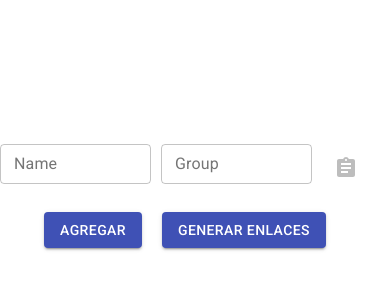
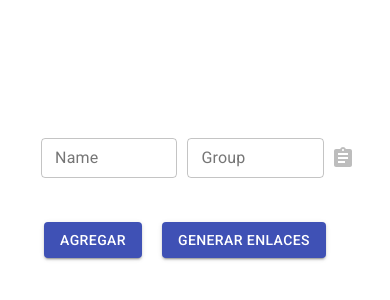
Before and after one commit to Edwardreyessp/secret-friend, a React (Vite) app: page / in a window 390 px wide. Shown: the part 226-526 px from the top of the page. Built offline with nearby package versions, Linux system fonts and the light colour scheme.

Commit message:
refactor: Responsive design

```diff
--- a/src/App.jsx
+++ b/src/App.jsx
@@ -93,7 +93,7 @@ const App = () => {
 
   return (
     <Box className="App">
-      <Box>
+      <Box className="Dialog">
         {group.map((data, index) => {
           return (
             <Box key={index} className="Dialog">
@@ -113,6 +113,7 @@ const App = () => {
                 value={group[index].group}
                 onChange={(e) => handleGroup(e.target.value, index)}
               />
+              <Box className="icon">
                 {showUrls ? (
                   <IconButton
                     aria-label="copy"
@@ -125,6 +126,7 @@ const App = () => {
                     <AssignmentIcon />
                   </IconButton>
                 )}
+              </Box>
             </Box>
           );
         })}
--- a/src/App.scss
+++ b/src/App.scss
@@ -4,6 +4,7 @@
   align-items: center;
   height: 100vh;
   flex-direction: column;
+  padding: 5px;
 
   Button {
     margin-right: 20px;
@@ -11,7 +12,15 @@
 
   .Dialog {
     display: flex;
+    align-items: center;
+    justify-content: center;
     gap: 10px;
     margin-bottom: 20px;
+    width: 90%;
+
+    .icon {
+      width: 30px;
+      margin-left: -15px;
+    }
   }
 }
```
Lines whose indentation alone changed are shown as unchanged.
